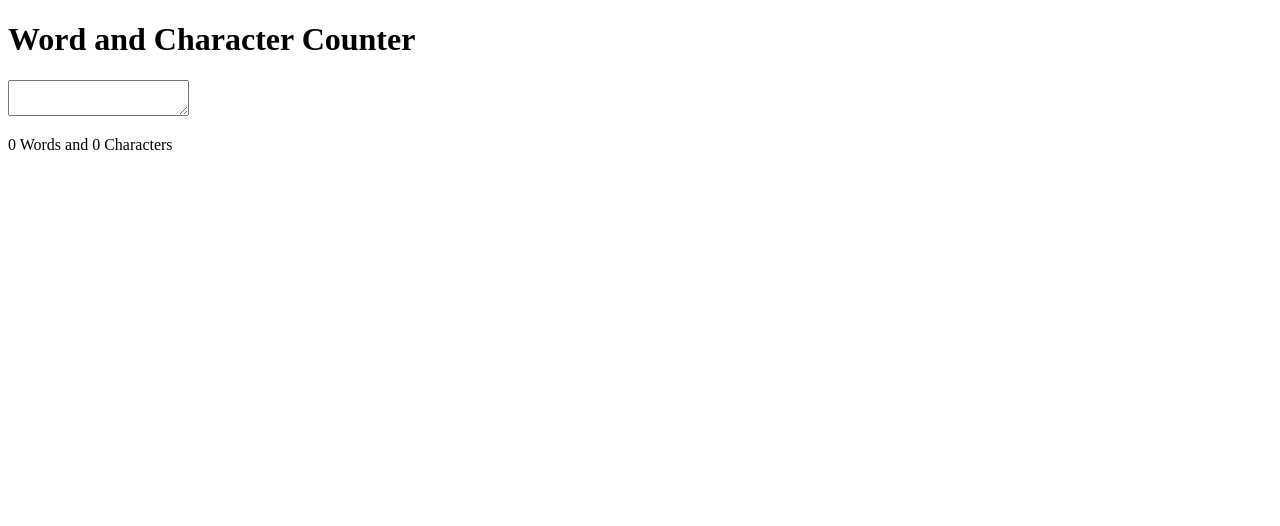
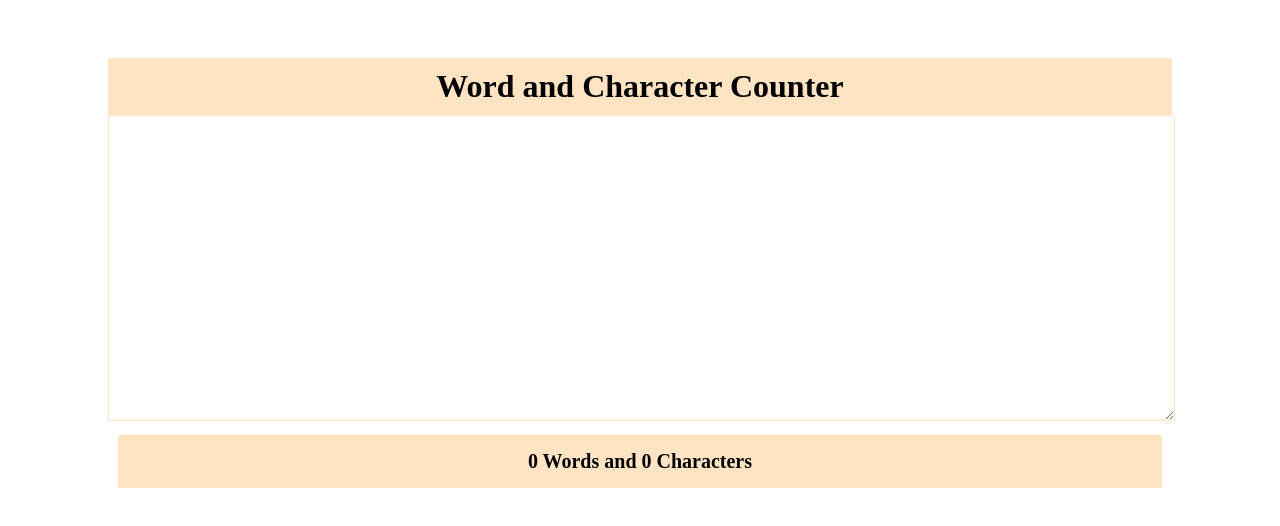
Before and after one commit to vishxlshxrma/Word_Counter, a plain HTML site: page index.html in a window 1280 px wide. Drawn offline with Linux system fonts and the light colour scheme.

Commit message:
CSS Added

```diff
--- a/index.html
+++ b/index.html
@@ -4,6 +4,32 @@
     <meta charset="UTF-8">
     <meta name="viewport" content="width=device-width, initial-scale=1.0">
     <title>Word Counter</title>
+
+    <style>
+        body{
+            padding: 50px 100px;
+        }
+        h1{
+            text-align: center;
+            background-color: bisque;
+            padding: 10px;
+            margin: 0px;
+        }
+        #textBox{
+            width: 99.7%;
+            height: 300px;
+            border-color: bisque;
+        }
+        p{
+            text-align: center;
+            background-color: bisque;
+            font-size: 20px;
+            font-weight: bold;
+            padding: 15px;
+            margin: 10px;
+        }
+    </style>
+
 </head>
 <body>
 
```
